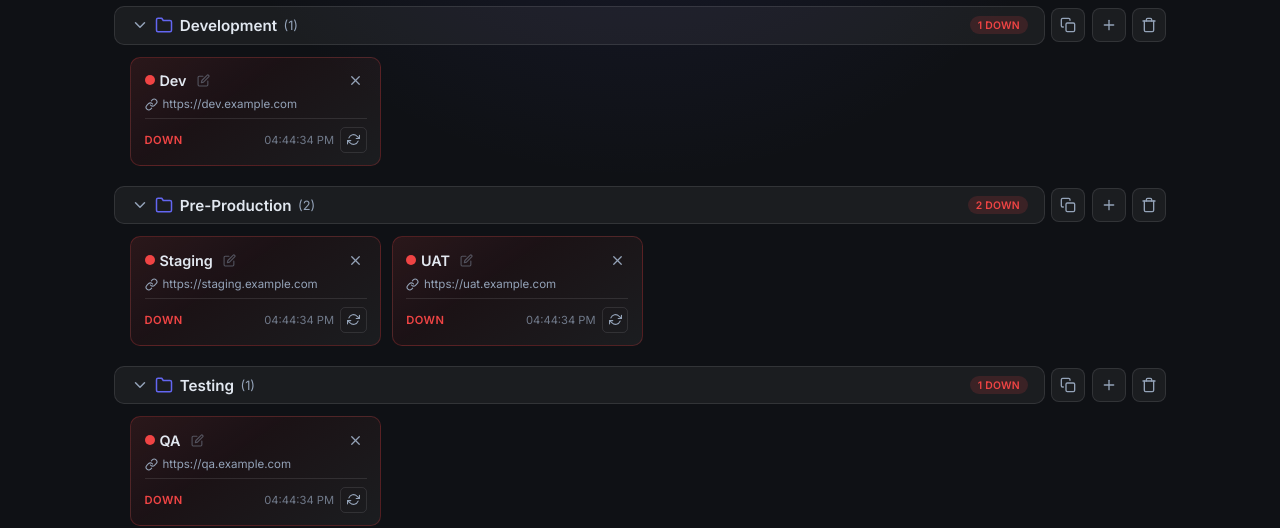
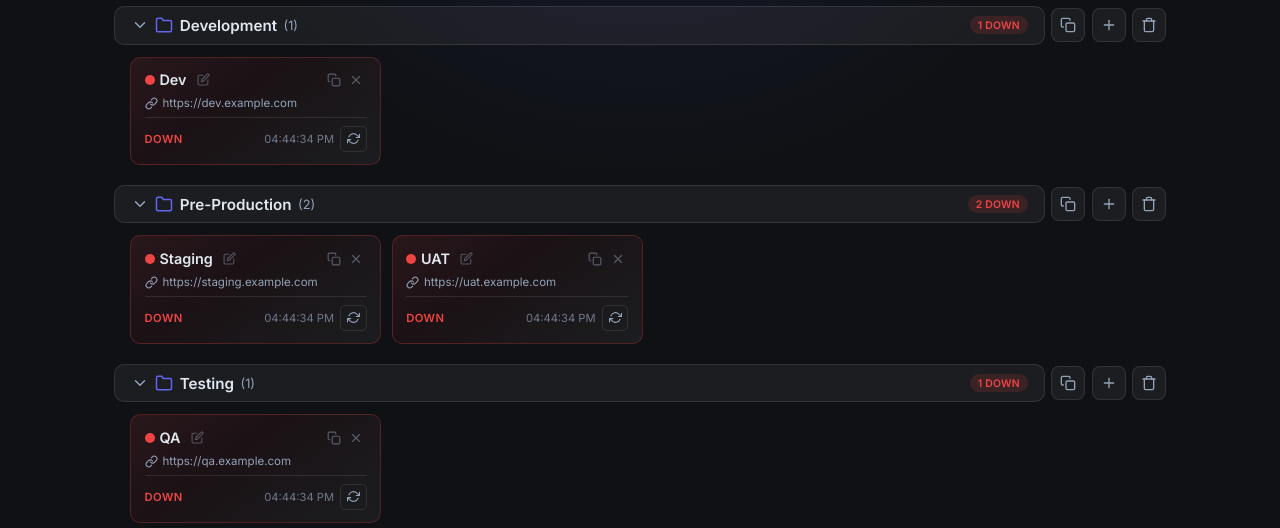
Before and after one commit to karthikeyaguptha/AGProj, a Next.js app: page / in a window 1280 px wide. Shown: the part 311-839 px from the top of the page. Built offline with nearby package versions, Linux system fonts and the light colour scheme; no server answers.

Commit message:
feat: add duplicate button on monitor cards for individual tile cloning

```diff
--- a/src/app/globals.css
+++ b/src/app/globals.css
@@ -831,19 +831,33 @@ body {
   animation: spin 1s linear infinite;
 }
 
-.delete-btn {
+.card-actions {
+  display: flex;
+  gap: 0.15rem;
+  align-items: center;
+  flex-shrink: 0;
+}
+
+.card-action-btn {
   background: transparent;
   border: none;
   color: var(--text-secondary);
   cursor: pointer;
   padding: 0.2rem;
-  border-radius: 3px;
+  border-radius: 4px;
   transition: all 0.2s;
   display: flex;
   align-items: center;
+  opacity: 0.5;
 }
 
-.delete-btn:hover {
+.card-action-btn:hover {
+  opacity: 1;
+  color: var(--accent-color);
+  background: rgba(99, 102, 241, 0.1);
+}
+
+.card-action-btn.delete-btn:hover {
   color: var(--status-down-color);
   background: rgba(239, 68, 68, 0.1);
 }
--- a/src/app/page.tsx
+++ b/src/app/page.tsx
@@ -212,6 +212,14 @@ export default function Dashboard() {
     addToast(`"${g}" duplicated as "${ng}"`, "success");
   };
 
+  const duplicateMonitor = (env: Environment) => {
+    const dup: Environment = { ...env, id: Date.now().toString() + Math.random().toString(36).slice(2), name: `${env.name} (Copy)`, status: "pending" as EnvStatus, lastChecked: null };
+    setEnvironments((p) => [...p, dup]);
+    prevStatusRef.current[dup.id] = "pending";
+    checkStatus(dup.id, dup.url);
+    addToast(`"${env.name}" duplicated`, "success");
+  };
+
   const toggleGroup = (g: string) => setCollapsedGroups((p) => ({ ...p, [g]: !p[g] }));
 
   const startEditing = (e: Environment) => { setEditingId(e.id); setEditName(e.name); setEditUrl(e.url); };
@@ -407,7 +415,10 @@ export default function Dashboard() {
                               <button className="edit-icon-btn" onClick={() => startEditing(env)} title="Edit"><svg width="13" height="13" viewBox="0 0 24 24" fill="none" stroke="currentColor" strokeWidth="2" strokeLinecap="round" strokeLinejoin="round"><path d="M11 4H4a2 2 0 0 0-2 2v14a2 2 0 0 0 2 2h14a2 2 0 0 0 2-2v-7" /><path d="M18.5 2.5a2.121 2.121 0 0 1 3 3L12 15l-4 1 1-4 9.5-9.5z" /></svg></button>
                             </div>
                           )}
-                          <button onClick={() => removeEnvironment(env.id)} className="delete-btn" title="Remove"><svg width="15" height="15" viewBox="0 0 24 24" fill="none" stroke="currentColor" strokeWidth="2" strokeLinecap="round" strokeLinejoin="round"><line x1="18" y1="6" x2="6" y2="18" /><line x1="6" y1="6" x2="18" y2="18" /></svg></button>
+                          <div className="card-actions">
+                            <button onClick={() => duplicateMonitor(env)} className="card-action-btn" title="Duplicate"><svg width="14" height="14" viewBox="0 0 24 24" fill="none" stroke="currentColor" strokeWidth="2" strokeLinecap="round" strokeLinejoin="round"><rect x="9" y="9" width="13" height="13" rx="2" ry="2" /><path d="M5 15H4a2 2 0 0 1-2-2V4a2 2 0 0 1 2-2h9a2 2 0 0 1 2 2v1" /></svg></button>
+                            <button onClick={() => removeEnvironment(env.id)} className="card-action-btn delete-btn" title="Remove"><svg width="14" height="14" viewBox="0 0 24 24" fill="none" stroke="currentColor" strokeWidth="2" strokeLinecap="round" strokeLinejoin="round"><line x1="18" y1="6" x2="6" y2="18" /><line x1="6" y1="6" x2="18" y2="18" /></svg></button>
+                          </div>
                         </div>
                         {isEditing ? (
                           <div className="edit-url-row">
```
